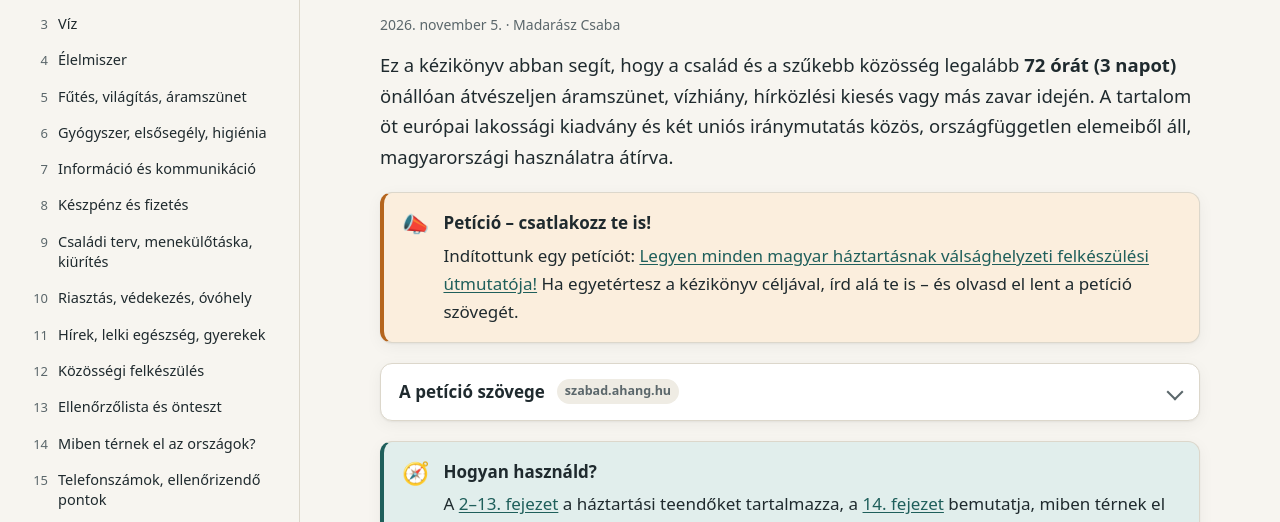
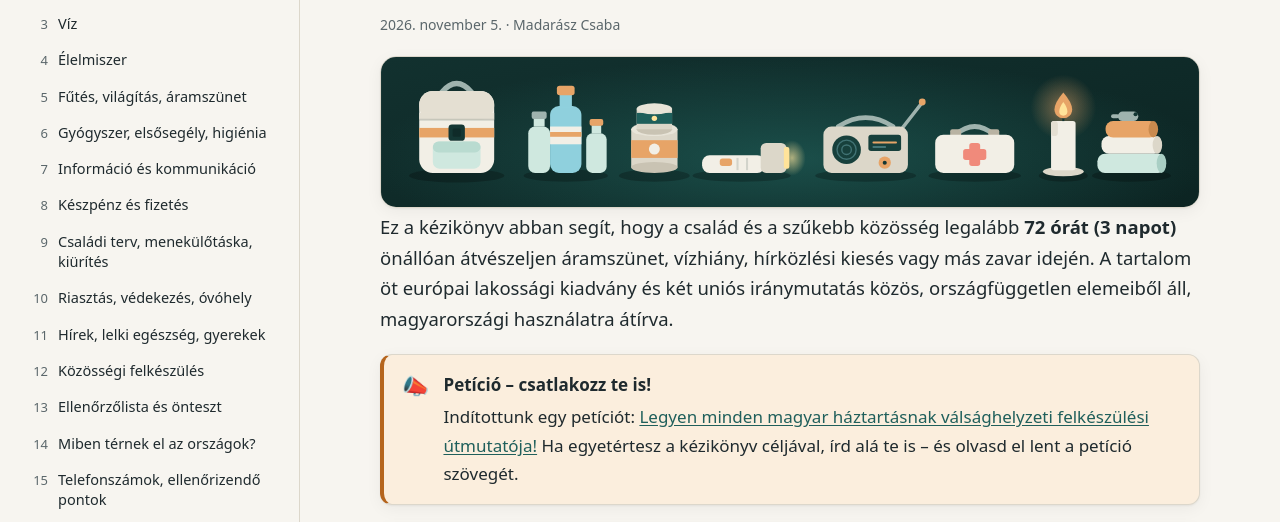
Before and after one commit to madcsaba/felkeszules-kezikonyv, a plain HTML site: page index.html in a window 1280 px wide. Shown: the part 252-774 px from the top of the page. Drawn offline with Linux system fonts and the light colour scheme; no server answers.

Commit message:
Hero-kép: kézzel rajzolt SVG vészhelyzeti készlet illusztráció

```diff
--- a/index.html
+++ b/index.html
@@ -68,6 +68,9 @@
   <h1>Felkészülés vészhelyzetekre</h1>
   <p class="subtitle">Magyarországon adaptálható összeállítás európai polgári védelmi kiadványok alapján</p>
   <p class="meta"><time datetime="2026-11-05">2026. november 5.</time> · Madarász Csaba</p>
+
+  <img class="hero-art" src="img/hero.svg" width="1200" height="220"
+       alt="Vészhelyzeti készlet illusztráció: háttizsák, vizes palackok, konzervek, zseblámpa, elemes rádió, elsősegély-doboz, gyertya és összehajtott takaró">
 
   <p class="lead">Ez a kézikönyv abban segít, hogy a család és a szűkebb közösség legalább <strong>72 órát (3 napot)</strong> önállóan átvészeljen áramszünet, vízhiány, hírközlési kiesés vagy más zavar idején. A tartalom öt európai lakossági kiadvány és két uniós iránymutatás közös, országfüggetlen elemeiből áll, magyarországi használatra átírva.</p>
 
--- a/style.css
+++ b/style.css
@@ -179,6 +179,13 @@ main { padding: 0 32px 80px; min-width: 0; }
 }
 .hero .subtitle { font-size: 19px; color: var(--muted); margin: 0 0 16px; text-wrap: pretty; }
 .meta { font-size: 14px; color: var(--muted); }
+
+.hero-art {
+  display: block; width: 100%; height: auto;
+  margin: 20px 0 4px;
+  border: 1px solid var(--border); border-radius: 16px;
+  box-shadow: var(--shadow);
+}
 
 .stat-grid {
   display: grid; grid-template-columns: repeat(4, 1fr); gap: 12px;
```
Also changed, not shown: img/hero.svg (added).
